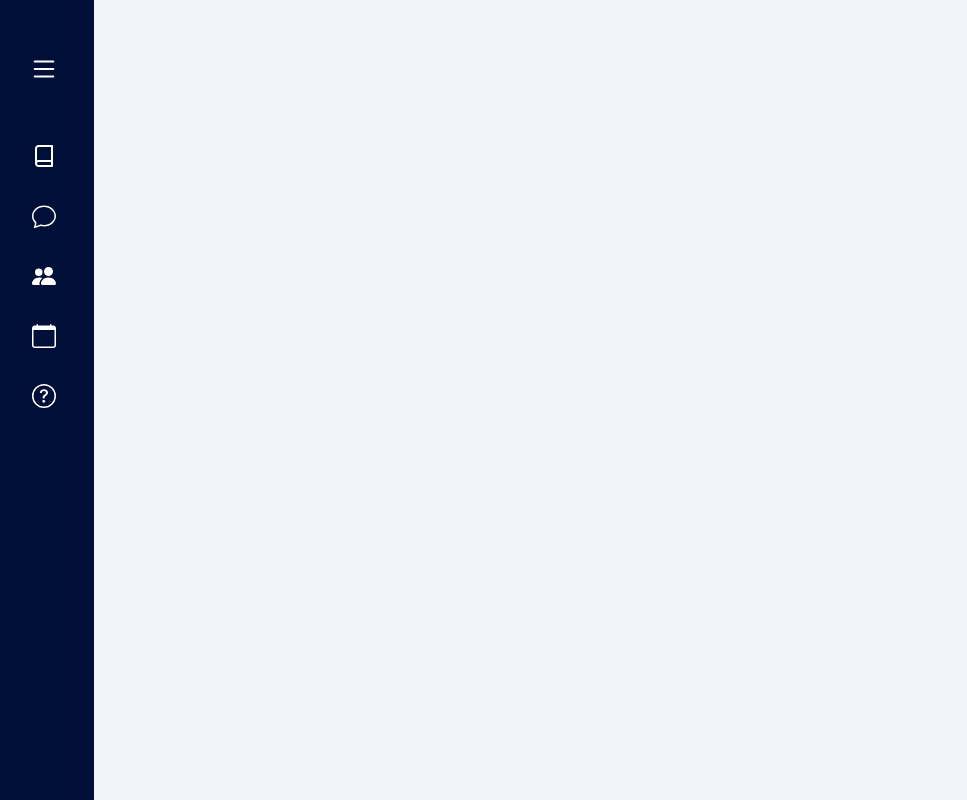
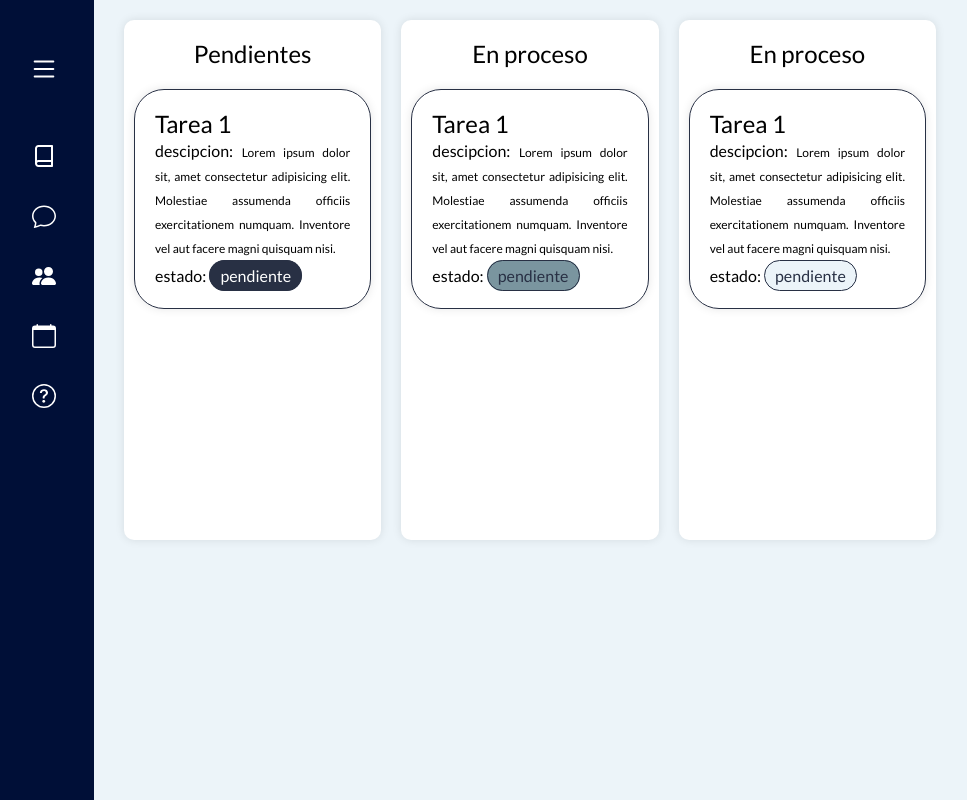
Before and after one commit to brunoSandoval210/Hackaton-404, a React (Vite) app in the folder dev-404/: page /menu-sala in a window 1280 px wide. Shown: the whole page, without its empty margins (6-973 px from the left). Built offline with nearby package versions, Linux system fonts and the light colour scheme.

Commit message:
se implemento vista tarea

```diff
--- a/dev-404/src/App.jsx
+++ b/dev-404/src/App.jsx
@@ -6,9 +6,10 @@ import MenuProfesor from './pages/teacher/menu_profesor'
 import MenuSalas from './pages/teacher/menu_salas'
 import StudentLayout from './pages/student/StudentLayout'
 import MenuAlumno from './pages/student/MenuAlumno'
+import MenuSala from './pages/student/MenuSala'
 
 function App() {
-  const [role, setRole] = useState('teacher');
+  const [role, setRole] = useState('student');
   return (
     <BrowserRouter>
 
@@ -27,6 +28,7 @@ function App() {
         {role === 'student' && (
           <Route path="/*" element={<StudentLayout />}>
             <Route index element={<MenuAlumno />} />
+            <Route path="menu-sala" element={<MenuSala />} />
           </Route>
         )}
       </Routes>
--- a/dev-404/src/index.css
+++ b/dev-404/src/index.css
@@ -89,6 +89,7 @@ header {
 
 /*********************************************************************/
 /*main students*/
+/*menu students*/
 
 .container-menu-alumno{
     width: 100vw;
@@ -146,6 +147,9 @@ header {
   margin: 0px;
   padding: 0px;
 }
+.container-menu-alumno .container-salas .container-salas-row .target-sala .content-target h3{
+  font-weight: bold;
+}
 .container-menu-alumno .container-salas .container-salas-row .target-sala .button-sala{
   width: auto;
   height: 30px;
@@ -158,3 +162,106 @@ header {
   font-size: var(--size-button-title);
   cursor: pointer;
 }
+
+/*menu task*/
+
+/* container-menu-sala
+container-backlog
+backlog-column
+task
+container-chat */
+.container-menu-sala{
+  display: flex;
+  flex-direction: row;
+  width: 100vw;
+  background: var(--bg-utp);
+}
+.container-menu-sala .container-backlog{
+  display: flex;
+  flex-direction: row;
+  justify-content: center;
+  width: 65vw;
+  margin: 20px ;
+}
+.container-menu-sala .container-backlog .backlog-colum{
+  display: flex;
+  flex-direction: column;
+  width: 30vw;
+  height: calc(70vh - 40px);
+  background: var(--bg-white);
+  border-radius: 10px;
+  margin: 0 10px;
+  padding: 10px;
+  box-shadow: 0px 0px 10px 0px rgba(0,0,0,0.1);
+}
+.container-menu-sala .container-backlog .backlog-colum h2{
+  font-family: var(--font-primary);
+  font-size: var(--size-title);
+  color: var(--text-color-blac);
+  margin: 10px 0px;
+  padding: 0px;
+}
+.container-menu-sala .container-backlog .backlog-colum .task{
+  display: flex;
+  flex-direction: column;
+  align-items: flex-start;
+  width: 100%;
+  height: auto;
+  border: 1px solid var(--bg-blue);
+  border-radius: 30px;
+  margin: 10px 0;
+  padding: 20px;
+  box-shadow: 0px 0px 10px 0px rgba(0,0,0,0.1);
+}
+.container-menu-sala .container-backlog .backlog-colum .task .tittle-task{
+  font-family: var(--font-primary);
+  font-size: var(--size-title);
+  color: var(--text-color-blac);
+  margin: 0px;
+  padding: 0px;
+}
+.container-menu-sala .container-backlog .backlog-colum .task .description-task{
+  font-family: var(--font-primary);
+  font-size: var(--size-body);
+  color: var(--text-color-blac);
+  margin: 0px;
+  padding: 0px;
+  text-align: justify;
+}
+.container-menu-sala .container-backlog .backlog-colum .task .description-task span{
+  font-size: 12px;
+}
+.container-menu-sala .container-backlog .backlog-colum .task .container-status-task{
+  display: flex;
+  flex-direction: row;
+  justify-content: space-between;
+  align-items: center;
+}
+.container-menu-sala .container-backlog .backlog-colum .task .container-status-task p{
+  font-family: var(--font-primary);
+  font-size: var(--size-body);
+  color: var(--text-color-blac);
+  margin: 0px;
+  margin-top: 5px;
+  padding: 0px;
+}
+.container-menu-sala .container-backlog .backlog-colum .task .container-status-task p .status-task-pending,
+.container-menu-sala .container-backlog .backlog-colum .task .container-status-task p .status-task-process,
+.container-menu-sala .container-backlog .backlog-colum .task .container-status-task p .status-task-done{
+  border-radius: 30px;
+  padding: 5px 10px;
+  border: 1px solid var(--bg-blue);
+}
+
+.container-menu-sala .container-backlog .backlog-colum .task .container-status-task p .status-task-pending{
+  background: var(--bg-blue);
+  color: var(--bg-white);
+}
+.container-menu-sala .container-backlog .backlog-colum .task .container-status-task p .status-task-process{
+  background: var(--bg-light-blue);
+  color: var(--bg-blue);
+}
+.container-menu-sala .container-backlog .backlog-colum .task .container-status-task p .status-task-done{
+  background: var(--bg-utp);
+  color: var(--bg-blue);
+}
--- a/dev-404/src/pages/student/MenuAlmuno.module.css
+++ /dev/null
@@ -1,6 +0,0 @@
-.container-menu-alumno{
-    background: #000000;
-}
-.prueba{
-    background: #000000;
-}
--- a/dev-404/src/pages/student/MenuAlumno.jsx
+++ b/dev-404/src/pages/student/MenuAlumno.jsx
@@ -1,8 +1,8 @@
 import React, { useState, useEffect } from 'react';
-
+import { useLocation, useNavigate, useOutletContext } from "react-router-dom";
 const MenuAlumno = () => {
     const [salas, setSalas] = useState([]);
-
+    const navigate = useNavigate();
     useEffect(() => {
         // Aquí realizarías la petición a la API para obtener los datos de las salas
         // Supongamos que la respuesta de la API es un array de objetos con la información de cada sala
@@ -13,7 +13,7 @@ const MenuAlumno = () => {
             { id: 4, name: 'Sala 4', maxStudents: 20, currentStudents: 12 },
             { id: 5, name: 'Sala 5', maxStudents: 20, currentStudents: 19 },
             { id: 6, name: 'Sala 6', maxStudents: 20, currentStudents: 8 },
-            { id: 6, name: 'Sala 6', maxStudents: 20, currentStudents: 8 },
+
         ];
         setSalas(dataFromApi);
     }, []);
@@ -27,6 +27,33 @@ const MenuAlumno = () => {
         return acc;
     }, []);
 
+    // const handleJoinRoom = async (userId) => {
+    //     try {
+    //         // Llamar a la API para unirse a la sala
+    //         const response = await joinRoom(userId);
+
+    //         // Si la API responde correctamente, redirigir al menú de la sala
+    //         if (response.status === 'success') {
+    //             // Redirigir al menú de la sala (puedes usar history.push('/ruta-del-menu'))
+    //         } else {
+    //             // Manejar el caso en el que la API responda con un error
+    //         }
+    //     } catch (error) {
+    //         // Manejar errores de la llamada a la API
+    //     }
+    // };
+
+    const unirseASala = () => {
+        // Llamada simulada a la API para unirse a la sala
+        // Aquí podrías hacer la lógica real de llamada a la API
+        // En este caso, simulamos una llamada exitosa
+        const apiResponse = { success: true };
+
+        if (apiResponse.success) {
+            // Si la llamada es exitosa, redirige al menú de la sala
+            navigate('/menu-sala'); // Cambia '/menu-sala' por la ruta real de tu menú de sala
+        }
+    };
     //Agrupa salas
     return (
         <div className='container-menu-alumno'>
@@ -38,9 +65,9 @@ const MenuAlumno = () => {
                         <div key={sala.id} className='target-sala'>
                             <div className='content-target'>
                                 <h3>{sala.name}</h3>
-                                <p>{sala.currentStudents}/{sala.maxStudents}</p>
+                                <p>Alumnos: {sala.currentStudents}/{sala.maxStudents}</p>
                             </div>
-                            <button type='submit' className='button-sala'>Unirse</button>
+                            <button type='button' className='button-sala' onClick={unirseASala}>Unirse</button>
                         </div>
                     ))}
                 </div>
--- /dev/null
+++ b/dev-404/src/pages/student/MenuSala.jsx
@@ -0,0 +1,45 @@
+import React from 'react';
+
+const MenuSala = () => {
+    return (
+        <div className='container-menu-sala'>
+            <div className='container-backlog'>
+                <div className='backlog-colum'>
+                    <h2>Pendientes</h2>
+                    <div className='task'>
+                        <h3 className='tittle-task'>Tarea 1</h3>
+                        <p className='description-task'>descipcion: <span>Lorem ipsum dolor sit, amet consectetur adipisicing elit. Molestiae assumenda officiis exercitationem numquam. Inventore vel aut facere magni quisquam nisi.</span></p>
+                        <div className='container-status-task'>
+                            <p>estado: <span className='status-task-pending'>pendiente</span></p>
+                        </div>
+                    </div>
+                </div>
+                <div className='backlog-colum'>
+                    <h2>En proceso</h2>
+                    <div className='task'>
+                        <h3 className='tittle-task'>Tarea 1</h3>
+                        <p className='description-task'>descipcion: <span>Lorem ipsum dolor sit, amet consectetur adipisicing elit. Molestiae assumenda officiis exercitationem numquam. Inventore vel aut facere magni quisquam nisi.</span></p>
+                        <div className='container-status-task'>
+                            <p>estado: <span className='status-task-process'>pendiente</span></p>
+                        </div>
+                    </div>
+                </div>
+                <div className='backlog-colum'>
+                    <h2>En proceso</h2>
+                    <div className='task'>
+                        <h3 className='tittle-task'>Tarea 1</h3>
+                        <p className='description-task'>descipcion: <span>Lorem ipsum dolor sit, amet consectetur adipisicing elit. Molestiae assumenda officiis exercitationem numquam. Inventore vel aut facere magni quisquam nisi.</span></p>
+                        <div className='container-status-task'>
+                            <p>estado: <span className='status-task-done'>pendiente</span></p>
+                        </div>
+                    </div>
+                </div>
+            </div>
+            <div className='container-chat'>
+
+            </div>
+        </div>
+    );
+};
+
+export default MenuSala;
```
